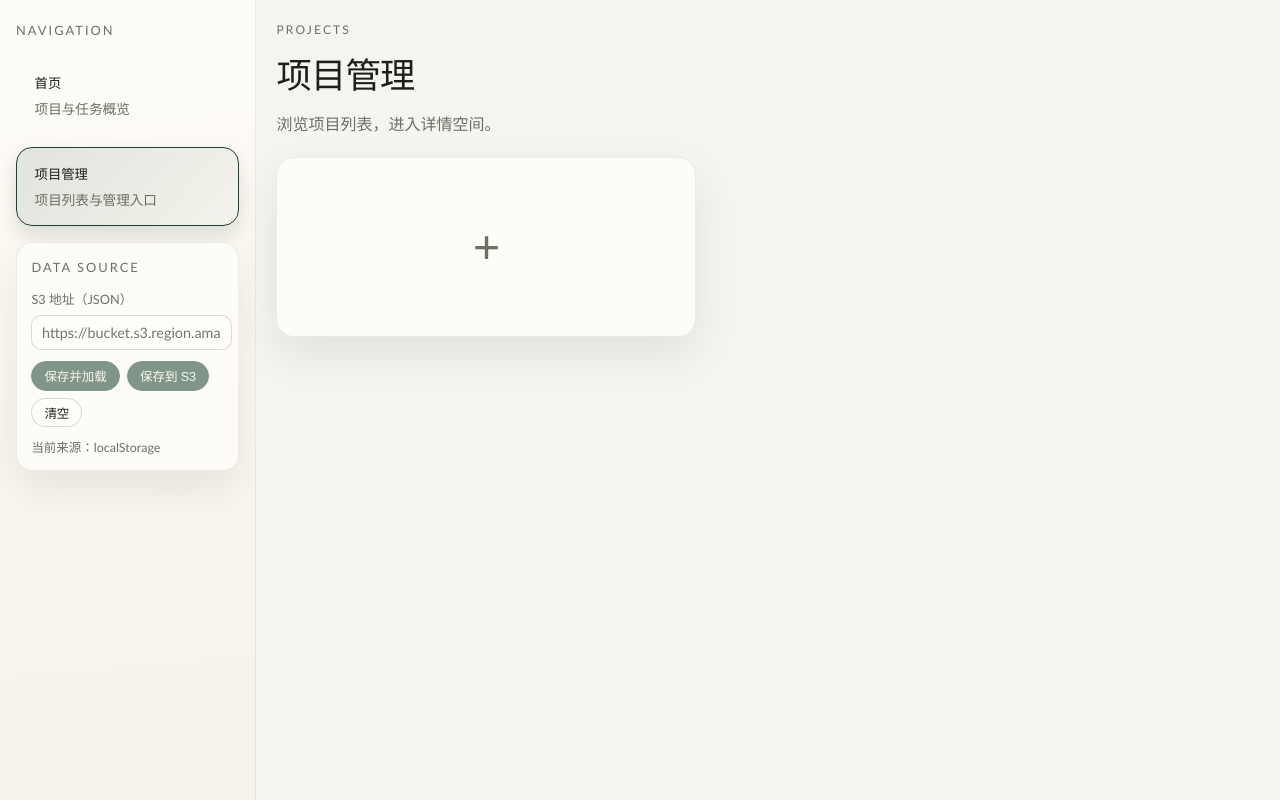
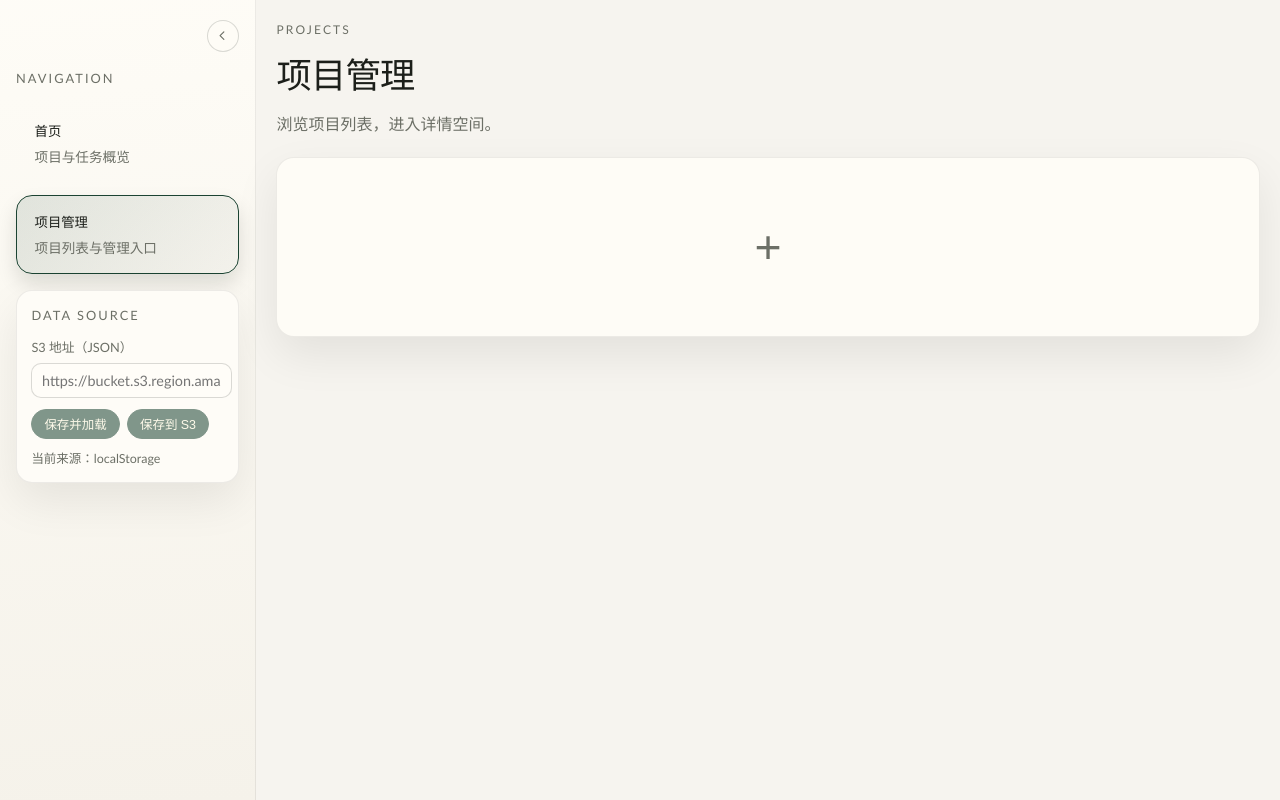
Before and after one commit to ssst0n3/vector, a React app in the folder frontend/: page / in a window 1280 px wide. Built offline with nearby package versions, Linux system fonts and the light colour scheme; the HTML template or start-up script is replaced by a standard one.

Commit message:
feat: refine sidebar controls and OW64 overview cards

```diff
--- a/frontend/src/App.css
+++ b/frontend/src/App.css
@@ -13,6 +13,7 @@
   min-height: 100vh;
   gap: 0;
   background: var(--surface-2);
+  transition: grid-template-columns 0.22s ease;
 }
 
 .app-body.is-focus-body {
@@ -30,6 +31,85 @@
   padding: 1.25rem 1rem 1.6rem;
   border-right: 1px solid var(--border-subtle);
   background: linear-gradient(175deg, color-mix(in srgb, var(--surface-1) 94%, #ffffff), #f5f2ea);
+  transition: padding 0.22s ease;
+}
+
+.app-body.is-sidebar-collapsed {
+  grid-template-columns: 56px minmax(0, 1fr);
+}
+
+.app-sidebar.is-collapsed {
+  padding: 0.8rem 0.45rem 1rem;
+  align-items: center;
+}
+
+.sidebar-toggle-row {
+  display: flex;
+  justify-content: flex-end;
+}
+
+.sidebar-collapse-toggle {
+  width: 2rem;
+  height: 2rem;
+  border: 1px solid var(--border-strong);
+  border-radius: 999px;
+  background: var(--surface-1);
+  color: var(--text-muted);
+  display: inline-flex;
+  align-items: center;
+  justify-content: center;
+  cursor: pointer;
+  transition: all 0.18s ease;
+}
+
+.sidebar-collapse-toggle:hover,
+.sidebar-collapse-toggle:focus-visible {
+  border-color: #1b4332;
+  color: #1b4332;
+  background: #fffdf8;
+}
+
+.app-sidebar.is-collapsed .sidebar-toggle-row {
+  width: 100%;
+  justify-content: center;
+}
+
+.app-sidebar.is-collapsed .side-nav {
+  width: 100%;
+}
+
+.app-sidebar.is-collapsed .nav-title,
+.app-sidebar.is-collapsed .nav-desc,
+.app-sidebar.is-collapsed .sidebar-section {
+  display: none;
+}
+
+.app-sidebar.is-collapsed .nav-items {
+  align-items: center;
+  gap: 0.55rem;
+}
+
+.app-sidebar.is-collapsed .nav-item {
+  width: 2.2rem;
+  min-width: 2.2rem;
+  height: 2.2rem;
+  padding: 0;
+  border-radius: 10px;
+  display: inline-flex;
+  align-items: center;
+  justify-content: center;
+}
+
+.app-sidebar.is-collapsed .nav-label {
+  margin: 0;
+  font-size: 0;
+}
+
+.app-sidebar.is-collapsed .nav-item::after {
+  content: attr(data-short);
+  font-size: 0.78rem;
+  font-weight: 700;
+  line-height: 1;
 }
 
 .app-sidebar.is-focus-sidebar {
@@ -262,8 +342,7 @@
 }
 
 .projects-panel {
-  grid-template-columns: repeat(auto-fill, minmax(260px, 420px));
-  justify-content: start;
+  grid-template-columns: repeat(auto-fit, minmax(260px, 1fr));
   align-items: start;
 }
 
@@ -272,8 +351,6 @@
   align-items: flex-start;
   text-align: left;
   width: 100%;
-  max-width: 420px;
-  justify-self: start;
   cursor: default;
   transition: transform 0.2s ease, box-shadow 0.2s ease;
 }
@@ -594,6 +671,18 @@
   line-height: 1.25;
   word-break: break-word;
   text-align: center;
+}
+
+.ow64-mini-subtitle {
+  margin: 0;
+  max-width: 100%;
+  font-size: 0.64rem;
+  line-height: 1.2;
+  color: var(--text-muted);
+  text-align: center;
+  overflow: hidden;
+  text-overflow: ellipsis;
+  white-space: nowrap;
 }
 
 .mandala-cell {
@@ -928,6 +1017,10 @@
     grid-template-columns: 1fr;
   }
 
+  .app-body.is-sidebar-collapsed {
+    grid-template-columns: 1fr;
+  }
+
   .app-sidebar {
     position: static;
     height: auto;
@@ -935,6 +1028,42 @@
     border-right: none;
     border-bottom: 1px solid var(--border-subtle);
     padding: 1rem 1rem 1.1rem;
+  }
+
+  .app-sidebar.is-collapsed {
+    padding: 1rem 1rem 1.1rem;
+    align-items: stretch;
+  }
+
+  .app-sidebar.is-collapsed .sidebar-section {
+    display: grid;
+  }
+
+  .app-sidebar.is-collapsed .nav-title,
+  .app-sidebar.is-collapsed .nav-desc {
+    display: block;
+  }
+
+  .app-sidebar.is-collapsed .nav-items {
+    align-items: stretch;
+    gap: 0.75rem;
+  }
+
+  .app-sidebar.is-collapsed .nav-item {
+    width: auto;
+    min-width: 220px;
+    height: auto;
+    padding: 1rem 1.1rem;
+    border-radius: 16px;
+    display: block;
+  }
+
+  .app-sidebar.is-collapsed .nav-label {
+    font-size: inherit;
+  }
+
+  .app-sidebar.is-collapsed .nav-item::after {
+    content: none;
   }
 
   .side-nav {
--- a/frontend/src/App.tsx
+++ b/frontend/src/App.tsx
@@ -1673,6 +1673,7 @@ function App() {
   const [sourceLoadFeedback, setSourceLoadFeedback] = useState('')
   const [isSavingToSource, setIsSavingToSource] = useState(false)
   const [isDragEnabled, setIsDragEnabled] = useState(false)
+  const [isSidebarCollapsed, setIsSidebarCollapsed] = useState(false)
   const [dragSourceTarget, setDragSourceTarget] = useState<DraggableCardTarget | null>(null)
   const [dragOverKey, setDragOverKey] = useState<string | null>(null)
   const markdownFileInputRef = useRef<HTMLInputElement | null>(null)
@@ -1802,14 +1803,6 @@ function App() {
     } catch {
       setSourceLoadFeedback('地址无效，请输入可访问的 S3 JSON URL。')
     }
-  }
-
-  const handleSourceClear = () => {
-    persistConfiguredSourceUrl(null)
-    setConfiguredSourceUrl('')
-    setSourceUrlDraft('')
-    setQuerySourceUrl(syncSourceUrlToSearchParams(null))
-    setSourceLoadFeedback('已清空页面配置，并移除 URL 的 src 参数。')
   }
 
   const handleSaveToSource = async () => {
@@ -2366,8 +2359,28 @@ function App() {
 
   return (
     <div className={`app ${isProjectDetailView ? 'is-focus-layout' : ''}`}>
-      <div className={`app-body ${isProjectDetailView ? 'is-focus-body' : ''}`}>
-        <aside className={`app-sidebar ${isProjectDetailView ? 'is-focus-sidebar' : ''}`}>
+      <div className={`app-body ${isProjectDetailView ? 'is-focus-body' : ''} ${isSidebarCollapsed ? 'is-sidebar-collapsed' : ''}`}>
+        <aside className={`app-sidebar ${isProjectDetailView ? 'is-focus-sidebar' : ''} ${isSidebarCollapsed ? 'is-collapsed' : ''}`}>
+          <div className="sidebar-toggle-row">
+            <button
+              type="button"
+              className="sidebar-collapse-toggle"
+              onClick={() => setIsSidebarCollapsed((prev) => !prev)}
+              aria-label={isSidebarCollapsed ? '展开侧边栏' : '折叠侧边栏'}
+              aria-expanded={!isSidebarCollapsed}
+              title={isSidebarCollapsed ? '展开侧边栏' : '折叠侧边栏'}
+            >
+              {isSidebarCollapsed ? (
+                <svg aria-hidden="true" className="project-tool-icon" viewBox="0 0 24 24" fill="none">
+                  <path d="M10 6L16 12L10 18" stroke="currentColor" strokeWidth="1.8" strokeLinecap="round" strokeLinejoin="round" />
+                </svg>
+              ) : (
+                <svg aria-hidden="true" className="project-tool-icon" viewBox="0 0 24 24" fill="none">
+                  <path d="M14 6L8 12L14 18" stroke="currentColor" strokeWidth="1.8" strokeLinecap="round" strokeLinejoin="round" />
+                </svg>
+              )}
+            </button>
+          </div>
           <nav className="side-nav" aria-label="Primary">
             <p className="nav-title">Navigation</p>
             <div className="nav-items">
@@ -2376,6 +2389,8 @@ function App() {
                 className={`nav-item ${view === 'home' ? 'is-active' : ''}`}
                 onClick={() => handleViewChange('home')}
                 aria-current={view === 'home' ? 'page' : undefined}
+                data-short="首"
+                title="首页"
               >
                 <span className="nav-label">首页</span>
                 <span className="nav-desc">项目与任务概览</span>
@@ -2385,6 +2400,8 @@ function App() {
                 className={`nav-item ${view === 'projects' ? 'is-active' : ''}`}
                 onClick={() => handleViewChange('projects')}
                 aria-current={view === 'projects' ? 'page' : undefined}
+                data-short="项"
+                title="项目管理"
               >
                 <span className="nav-label">项目管理</span>
                 <span className="nav-desc">项目列表与管理入口</span>
@@ -2410,9 +2427,6 @@ function App() {
               </button>
               <button type="button" className="mandala-action" onClick={handleSaveToSource} disabled={!effectiveSourceUrl || isSavingToSource}>
                 {isSavingToSource ? '保存中...' : '保存到 S3'}
-              </button>
-              <button type="button" className="mandala-action is-muted" onClick={handleSourceClear}>
-                清空
               </button>
             </div>
             {querySourceUrl ? (
@@ -2823,7 +2837,18 @@ function App() {
                                             key={gridItem.type === 'center' ? `${activeDrillPath.join('-')}-self-center` : `${activeDrillPath.join('-')}-self-${gridItem.actionId}`}
                                             className={`ow64-mini-cell ${gridItem.type === 'center' ? 'is-core' : ''} ${isVisible ? '' : 'is-empty'}`}
                                           >
-                                            {isVisible && <p className="ow64-mini-text">{content.title}</p>}
+                                            {isVisible && (
+                                              <>
+                                                <p className="ow64-mini-text" title={content.title}>
+                                                  {content.title}
+                                                </p>
+                                                {content.subtitle.trim() && (
+                                                  <p className="ow64-mini-subtitle" title={content.subtitle}>
+                                                    {content.subtitle}
+                                                  </p>
+                                                )}
+                                              </>
+                                            )}
                                           </div>
                                         )
                                       })}
@@ -2871,7 +2896,18 @@ function App() {
                                           key={gridItem.type === 'center' ? `${activeDrillPath.join('-')}-${actionId}-center` : `${activeDrillPath.join('-')}-${actionId}-${gridItem.actionId}`}
                                           className={`ow64-mini-cell ${gridItem.type === 'center' ? 'is-core' : ''} ${isVisible ? '' : 'is-empty'}`}
                                         >
-                                          {isVisible && <p className="ow64-mini-text">{content.title}</p>}
+                                          {isVisible && (
+                                            <>
+                                              <p className="ow64-mini-text" title={content.title}>
+                                                {content.title}
+                                              </p>
+                                              {content.subtitle.trim() && (
+                                                <p className="ow64-mini-subtitle" title={content.subtitle}>
+                                                  {content.subtitle}
+                                                </p>
+                                              )}
+                                            </>
+                                          )}
                                         </div>
                                       )
                                     })}
@@ -2916,7 +2952,18 @@ function App() {
                                             key={`root-${cell.id}`}
                                             className={`ow64-mini-cell ${cell.id === 'objective' ? 'is-core' : ''} ${isVisible ? '' : 'is-empty'}`}
                                           >
-                                            {isVisible && <p className="ow64-mini-text">{content.title}</p>}
+                                            {isVisible && (
+                                              <>
+                                                <p className="ow64-mini-text" title={content.title}>
+                                                  {content.title}
+                                                </p>
+                                                {content.subtitle.trim() && (
+                                                  <p className="ow64-mini-subtitle" title={content.subtitle}>
+                                                    {content.subtitle}
+                                                  </p>
+                                                )}
+                                              </>
+                                            )}
                                           </div>
                                         )
                                       })}
@@ -2967,7 +3014,18 @@ function App() {
                                           key={gridItem.type === 'center' ? `${pillarId}-center` : `${pillarId}-${gridItem.actionId}`}
                                           className={`ow64-mini-cell ${gridItem.type === 'center' ? 'is-core' : ''} ${isVisible ? '' : 'is-empty'}`}
                                         >
-                                          {isVisible && <p className="ow64-mini-text">{content.title}</p>}
+                                          {isVisible && (
+                                            <>
+                                              <p className="ow64-mini-text" title={content.title}>
+                                                {content.title}
+                                              </p>
+                                              {content.subtitle.trim() && (
+                                                <p className="ow64-mini-subtitle" title={content.subtitle}>
+                                                  {content.subtitle}
+                                                </p>
+                                              )}
+                                            </>
+                                          )}
                                         </div>
                                       )
                                     })}
```
